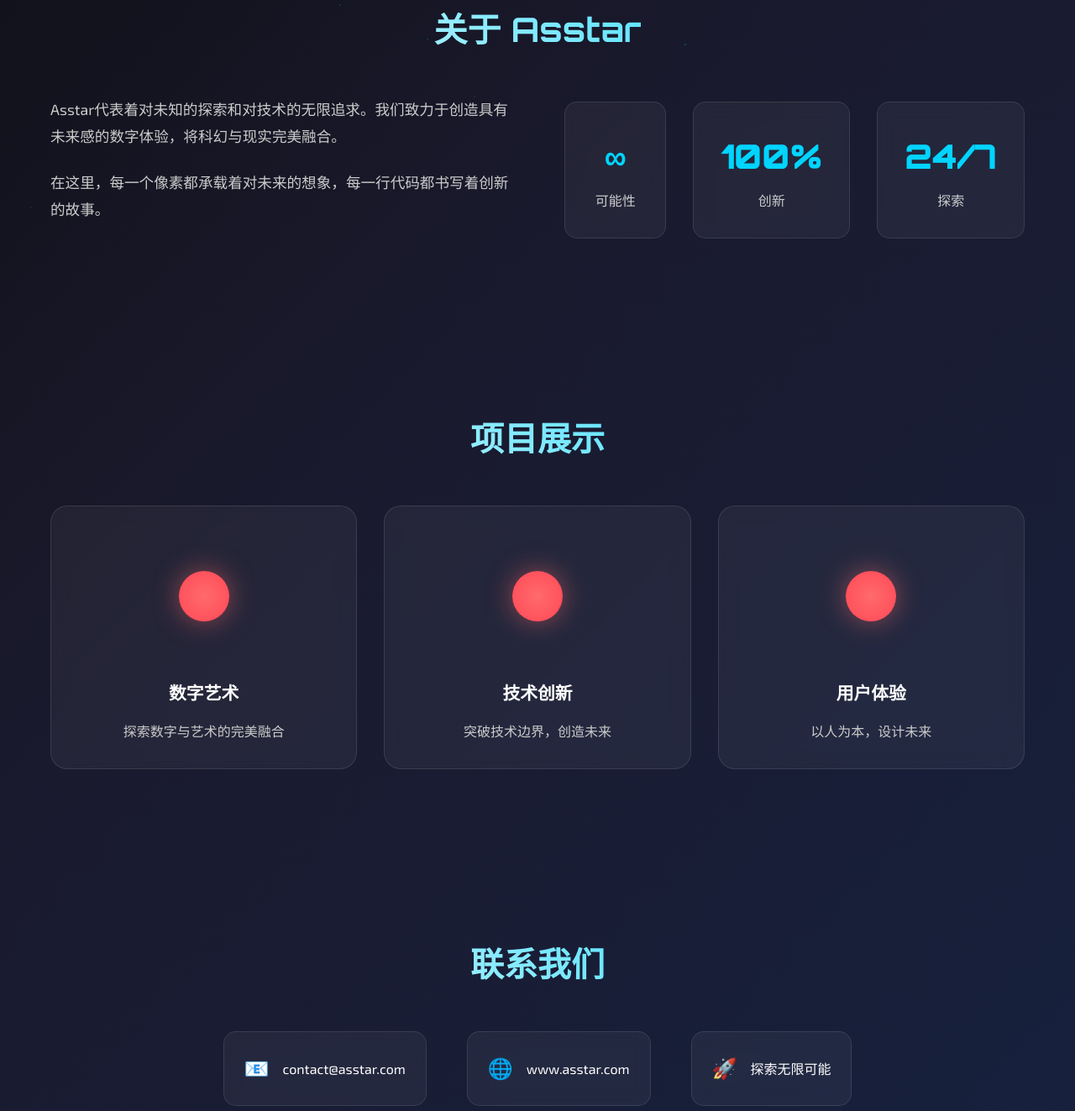
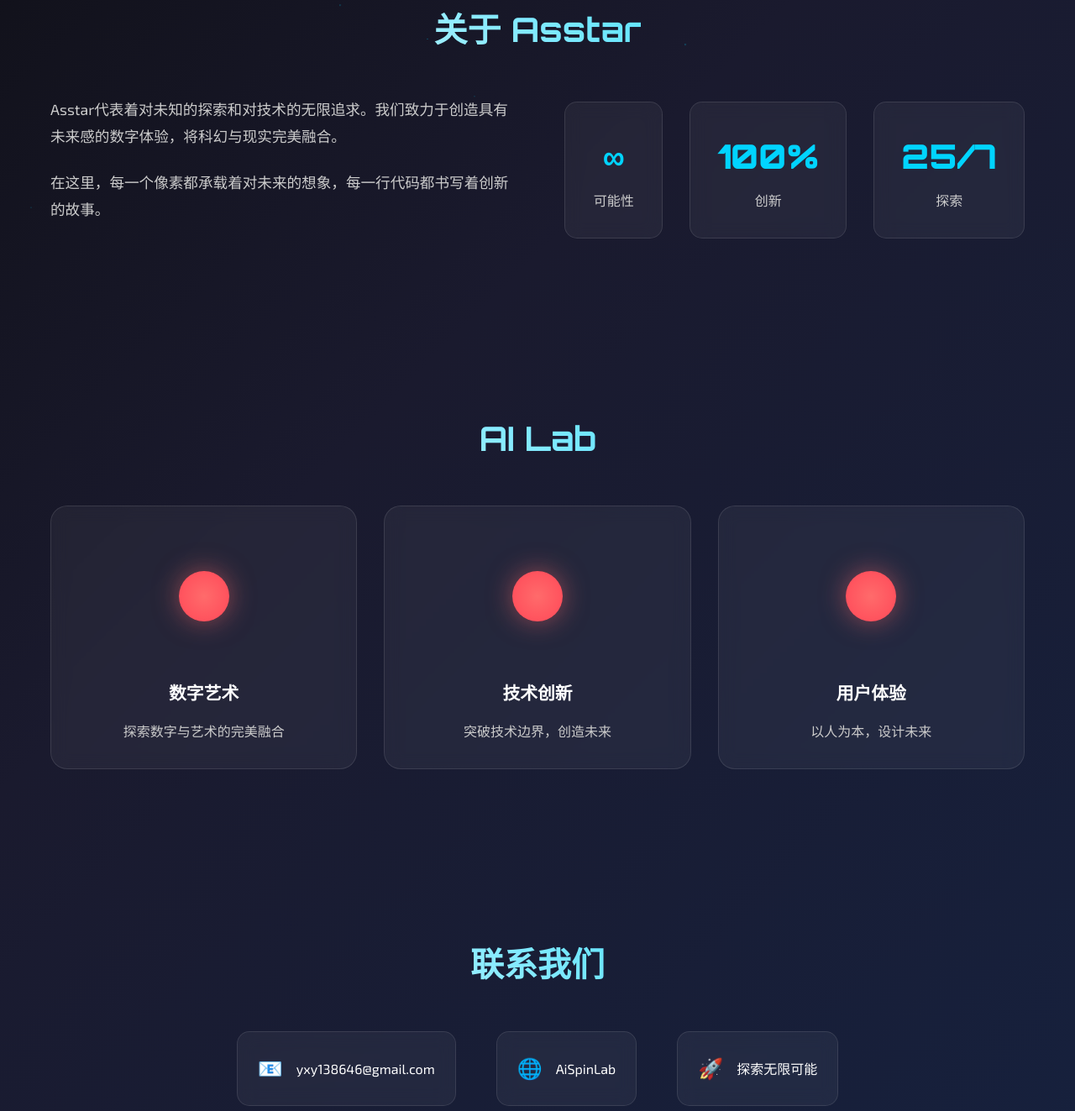
Before and after one commit to Asstar-X/Asstar-X.github.io, a plain HTML site: page index.html in a window 1280 px wide. Shown: the part 897-2220 px from the top of the page at 84% size. Drawn offline with Linux system fonts and the light colour scheme.

Commit message:
Update Asstar website - 2025年 7月28日 星期一 15时20分48秒 CST

```diff
--- a/index.html
+++ b/index.html
@@ -3,7 +3,7 @@
 <head>
     <meta charset="UTF-8">
     <meta name="viewport" content="width=device-width, initial-scale=1.0">
-    <title>Asstar - 探索未知的边界</title>
+    <title>Asstar</title>
     <link rel="stylesheet" href="styles.css">
     <link href="https://fonts.googleapis.com/css2?family=Orbitron:wght@400;700;900&family=Exo+2:wght@300;400;600&display=swap" rel="stylesheet">
 </head>
@@ -21,7 +21,7 @@
             <ul class="nav-links">
                 <li><a href="#home">首页</a></li>
                 <li><a href="#about">关于</a></li>
-                <li><a href="#projects">项目</a></li>
+                <li><a href="#projects">AI Lab</a></li>
                 <li><a href="#contact">联系</a></li>
             </ul>
         </nav>
@@ -68,7 +68,7 @@
                             <div class="stat-label">创新</div>
                         </div>
                         <div class="stat">
-                            <div class="stat-number">24/7</div>
+                            <div class="stat-number">25/7</div>
                             <div class="stat-label">探索</div>
                         </div>
                     </div>
@@ -78,7 +78,7 @@
 
         <section id="projects" class="projects">
             <div class="container">
-                <h2 class="section-title">项目展示</h2>
+                <h2 class="section-title">AI Lab</h2>
                 <div class="projects-grid">
                     <div class="project-card">
                         <div class="project-visual">
@@ -112,11 +112,11 @@
                     <div class="contact-info">
                         <div class="contact-item">
                             <div class="contact-icon">📧</div>
-                            <span>contact@asstar.com</span>
+                            <span>yxy138646@gmail.com</span>
                         </div>
                         <div class="contact-item">
                             <div class="contact-icon">🌐</div>
-                            <span>www.asstar.com</span>
+                            <span>AiSpinLab</span>
                         </div>
                         <div class="contact-item">
                             <div class="contact-icon">🚀</div>
```
